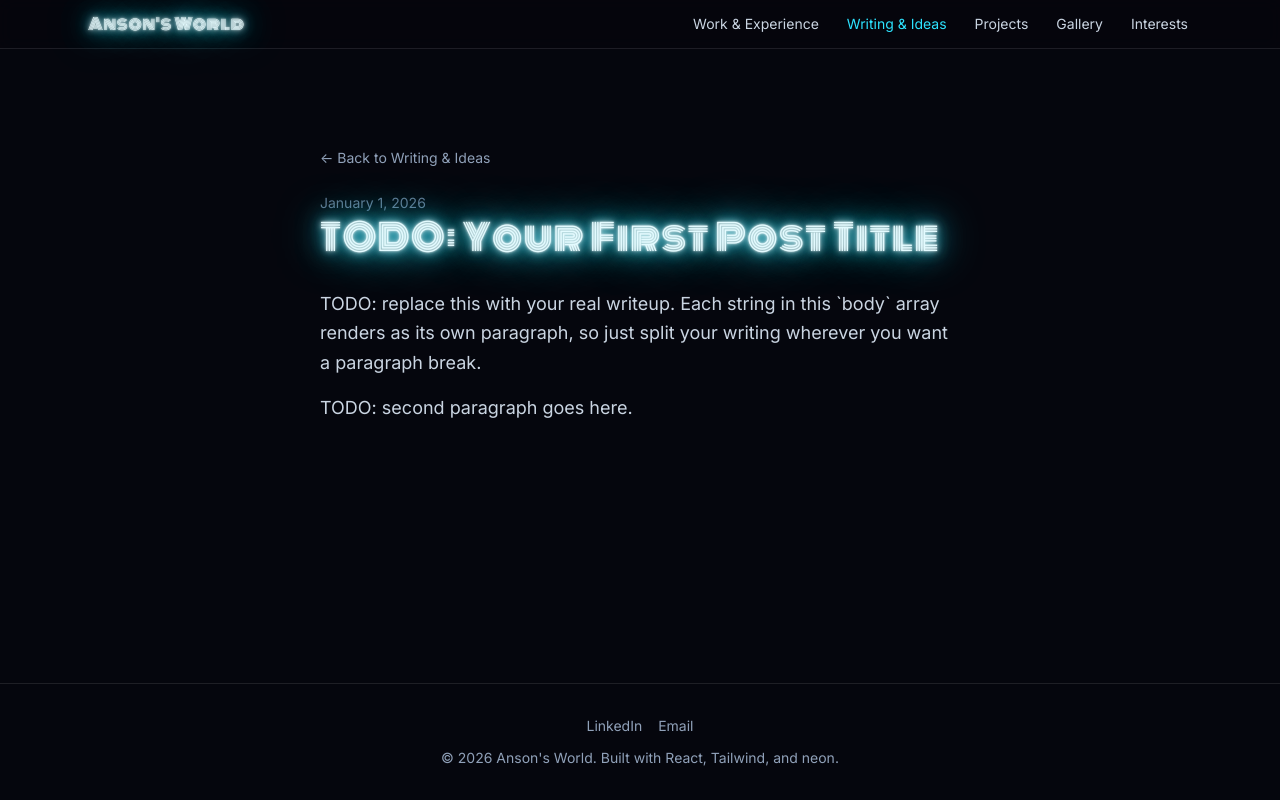
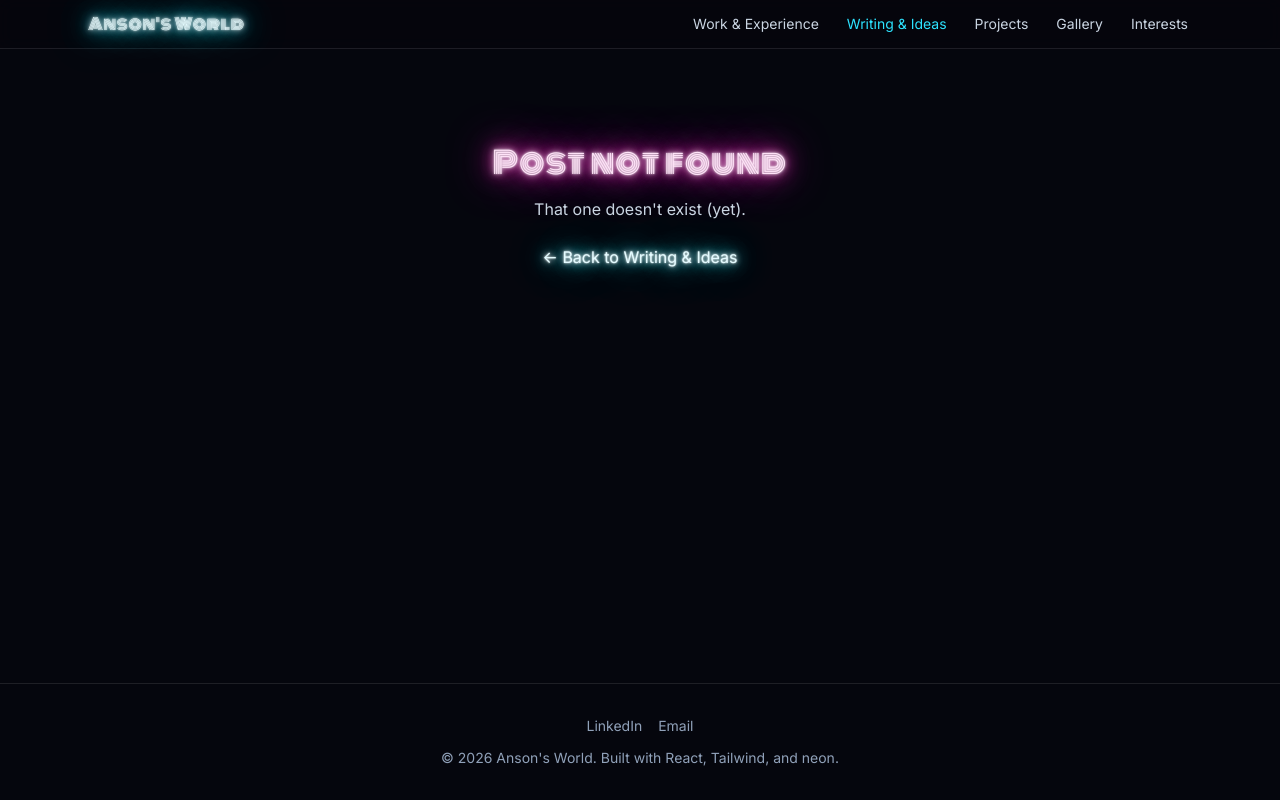
Before and after one commit to codingmachine69420/personal-website, a React (Vite) app: page /writing/first-post in a window 1280 px wide. Built offline with nearby package versions, Linux system fonts and the light colour scheme.

Commit message:
Add first writing post: On Impeccable

```diff
--- a/src/content/writing.js
+++ b/src/content/writing.js
@@ -1,27 +1,21 @@
-// Writing & Ideas page content — market writeups, notes, thoughts.
-// TODO: replace with your real posts. Add new ones by adding another object
-// to this array; `slug` becomes the URL at /writing/<slug>.
 export const posts = [
   {
-    slug: 'first-post',
-    title: 'TODO: Your First Post Title',
-    date: '2026-01-01',
-    tags: ['markets'],
+    slug: 'on-impeccable',
+    title: 'On Impeccable',
+    date: '2026-07-22',
+    tags: ['notes'],
     excerpt:
-      'TODO: a one- or two-sentence teaser that shows up in the list view.',
+      'What it actually is, when it helps, and why you should build the thing first before installing it.',
     body: [
-      'TODO: replace this with your real writeup. Each string in this ' +
-        '`body` array renders as its own paragraph, so just split your ' +
-        'writing wherever you want a paragraph break.',
-      'TODO: second paragraph goes here.',
+      'No — we\'re not using it. Everything in that prompt I wrote by hand: the colors, the fonts, the sizes, the rules about frames and panels. Nothing came from Impeccable.',
+      'What it actually is, plainly. It\'s not a website you browse for designs. There\'s nothing to look at there. It\'s a set of written instructions that sits in your project folder, and Claude Code reads them before it does design work. Think of it as hiring a picky art director who reviews everything Claude Code makes. The art director doesn\'t hand you designs — they tell your builder "that heading\'s too small, those two things don\'t line up, that grey text is unreadable."',
+      'So the answer to "are there similar designs on there" is no. It has no designs. Your NatGeo screenshot is your reference — that part\'s already handled.',
+      'Where it would actually help you. Two places.',
+      'The first is memory. You changed direction once already — neon, then editorial. If you come back in three weeks and ask Claude Code to add a page, it won\'t remember any of this. Impeccable writes your direction into a file that gets read every single time. The decisions stick.',
+      'The second is the gaps. My prompt covers the big visual moves — the frames, the panels, the headings. It doesn\'t cover the hundred small things: spacing between paragraphs, what a link looks like when you hover it, how a button looks when it\'s disabled. Claude Code will fill those in with its defaults, and its defaults are where sites start looking generic. That\'s the exact stuff Impeccable is built to catch.',
+      'My honest suggestion on timing: don\'t install it yet. You\'ve got a lot in the air — first deploy, first git workflow, a big redesign prompt. Build the thing first with the prompt as written. Get it on screen.',
+      'Then install Impeccable and run /impeccable audit on what you built. It\'ll tell you what looks off without changing anything. That\'s a much better moment for it — you\'ll have something real to critique, and you\'ll be able to judge whether its advice actually improves your site or just makes it blander.',
+      'Go build it. Come back when it\'s on screen and we\'ll look at what it got wrong.',
     ],
   },
-  {
-    slug: 'second-post',
-    title: 'TODO: Another Post Title',
-    date: '2026-01-15',
-    tags: ['notes'],
-    excerpt: 'TODO: teaser sentence for this post.',
-    body: ['TODO: replace with real content.'],
-  },
 ]
```
